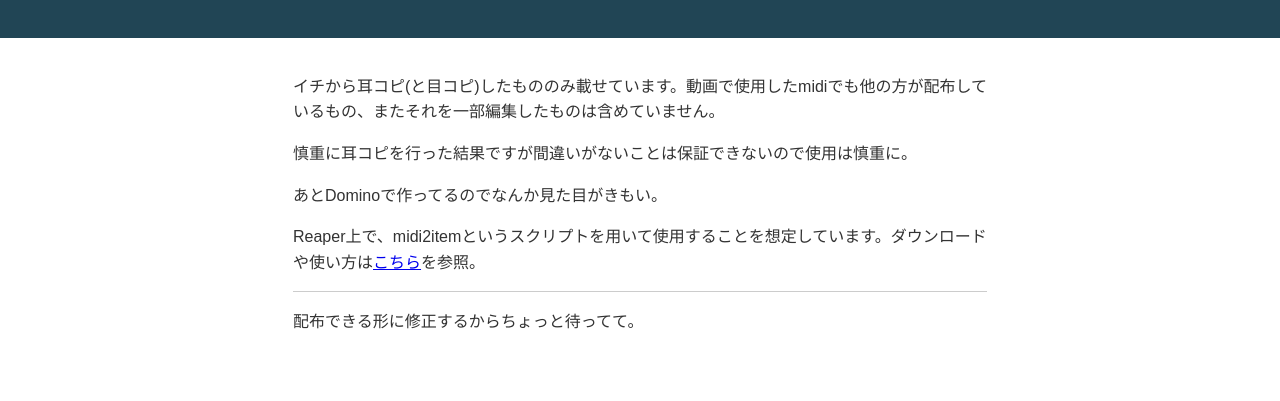
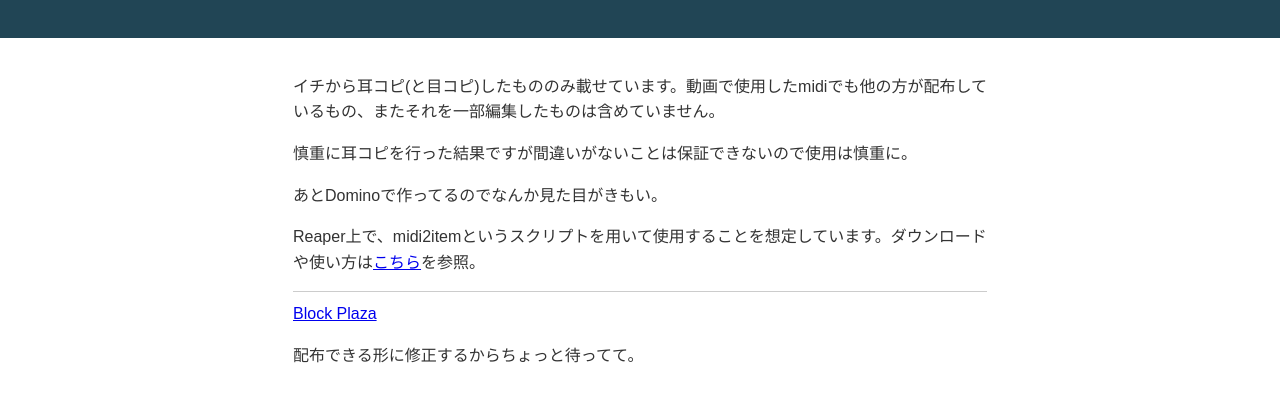
Before and after one commit to yanalit-ytpmv/ytpmv-midi, a plain HTML site: page index.html in a window 1280 px wide. Shown: the part 107-508 px from the top of the page. Drawn offline with Linux system fonts and the light colour scheme.

Commit message:
Update index.html

```diff
--- a/index.html
+++ b/index.html
@@ -21,6 +21,7 @@
 <p>あとDominoで作ってるのでなんか見た目がきもい。</p>
 <p>Reaper上で、midi2itemというスクリプトを用いて使用することを想定しています。ダウンロードや使い方は<a href="https://ytpmv.info/ReaScript-midi2item/">こちら</a>を参照。</p>
 <hr class="hr1">
+<a href="blockplaza.mid">Block Plaza</a>
 <p>配布できる形に修正するからちょっと待ってて。</p>
 </div>
 </main>
```
